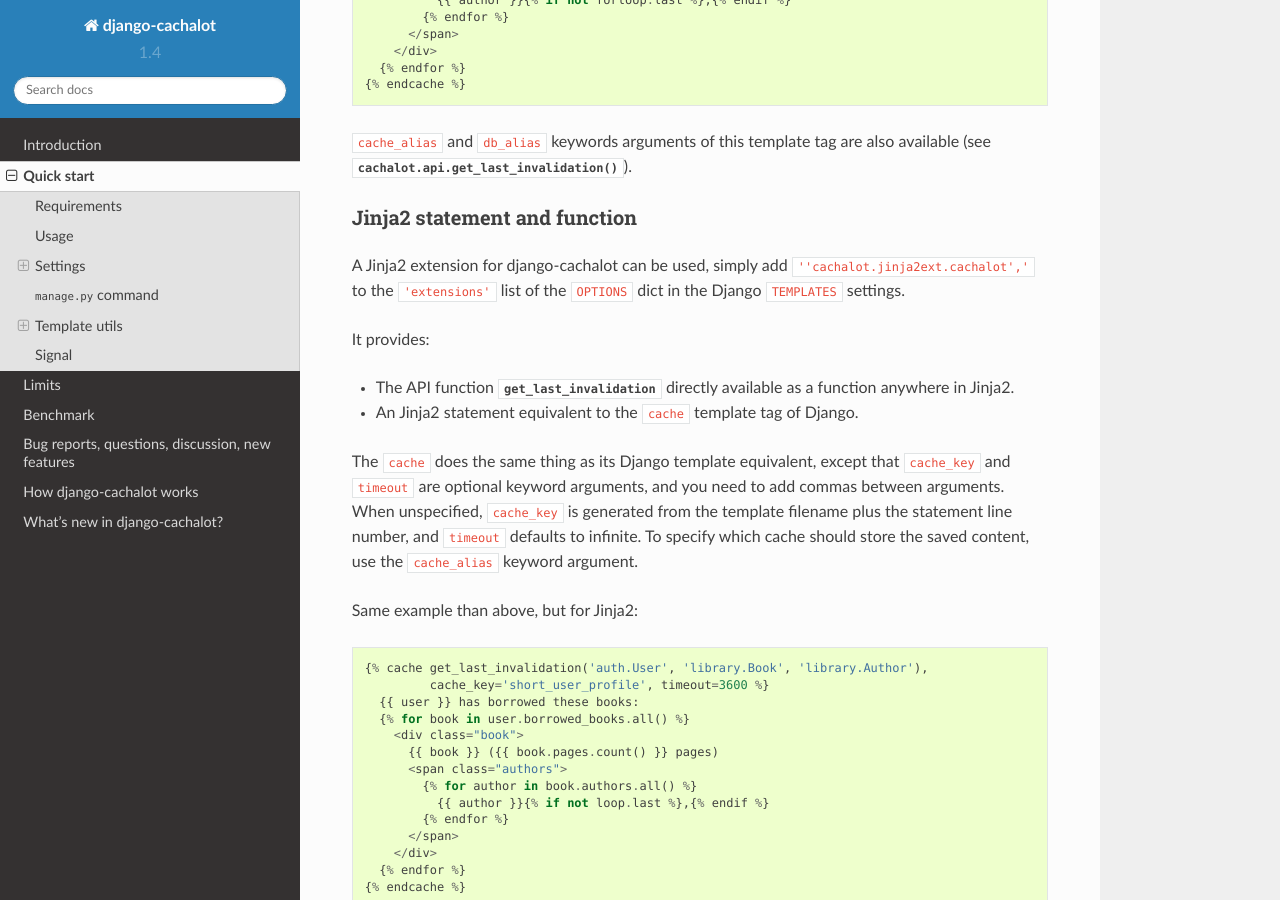
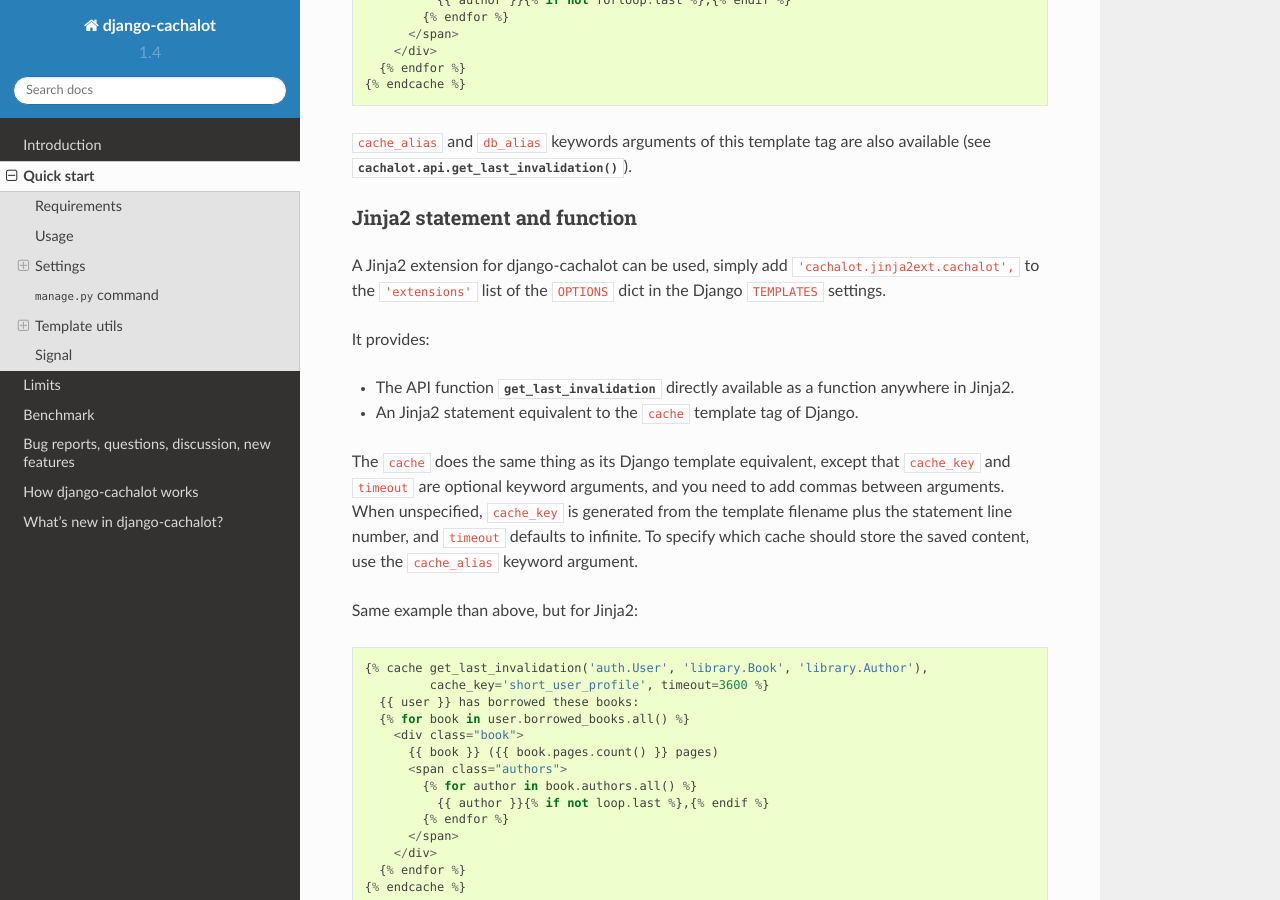
Before and after one commit to noripyt/django-cachalot, a Sphinx documentation site: the page built from docs/quickstart.rst, in a window 1280 px wide and 900 px high, scrolled down 4394 px. Built offline with Sphinx 7.4.7 and the Read the Docs theme 2.0.0, drawn with Linux system fonts in a browser that asks for light colours; pages that are not in the unit, such as notebooks, are missing from menus.

Commit message:
Typos in docs.

```diff
--- a/CHANGELOG.rst
+++ b/CHANGELOG.rst
@@ -6,7 +6,7 @@
 
 - Fixes a circular import occurring when CachalotPanel is used
   and django-debug-toolbar is before django-cachalot in ``INSTALLED_APPS``
-- Stops checking compatibility for caches other than CACHALOT_CACHE
+- Stops checking compatibility for caches other than ``CACHALOT_CACHE``
 
 1.4.0
 -----
--- a/docs/quickstart.rst
+++ b/docs/quickstart.rst
@@ -254,7 +254,7 @@
 ~~~~~~~~~~~~~~~~~~~~~~~~~~~~~
 
 A Jinja2 extension for django-cachalot can be used, simply add
-``''cachalot.jinja2ext.cachalot','`` to the ``'extensions'`` list of the ``OPTIONS``
+``'cachalot.jinja2ext.cachalot',`` to the ``'extensions'`` list of the ``OPTIONS``
 dict in the Django ``TEMPLATES`` settings.
 
 It provides:
```
